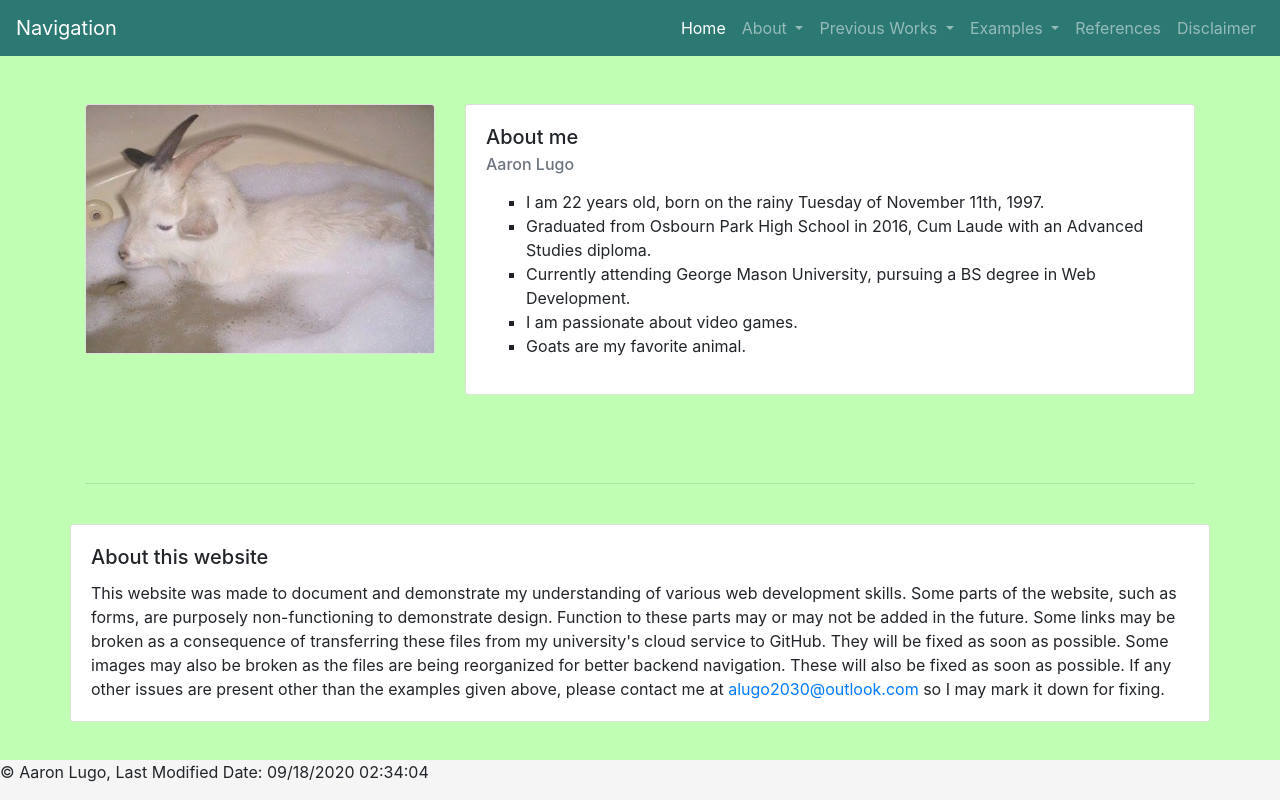
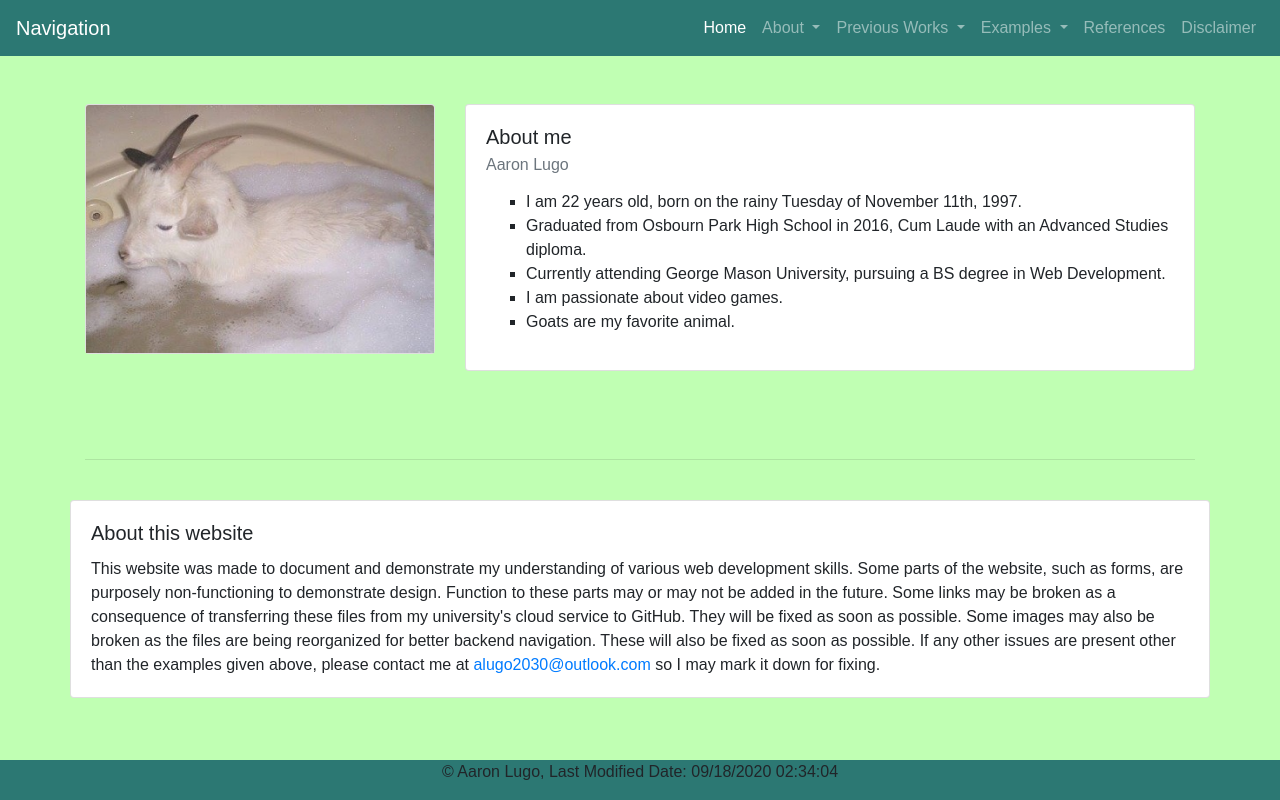
Before and after one commit to maizono/portfolio, a plain HTML site: page index.html in a window 1280 px wide. Drawn offline with nearby package versions, Linux system fonts and the light colour scheme.

Commit message:
Update mystyles.css

```diff
--- a/css/mystyles.css
+++ b/css/mystyles.css
@@ -35,15 +35,18 @@ th {
 
 .mynav{
 	background-color: #2c7873 !important;
+	font-family: sans-serif, verdana !important;
 }
 
 .myjumbo{
 	background-color: #52de97 !important;
 	text-shadow: 2px 2px 4px #000 !important;
+	font-family: sans-serif, verdana !important;
 }
 
 body{
 	background-color: #c0ffb3 !important;
+	font-family: sans-serif, verdana !important;
 }
 
 .row ul {
@@ -79,5 +82,7 @@ input[type=date] {
   bottom: 0;
   left: 0;
   width: 100%;
-  background-color: #f5f5f5;
+  background-color: #2c7873;
+  text-align: center;
+  font-family: sans-serif, verdana;
 }
```
